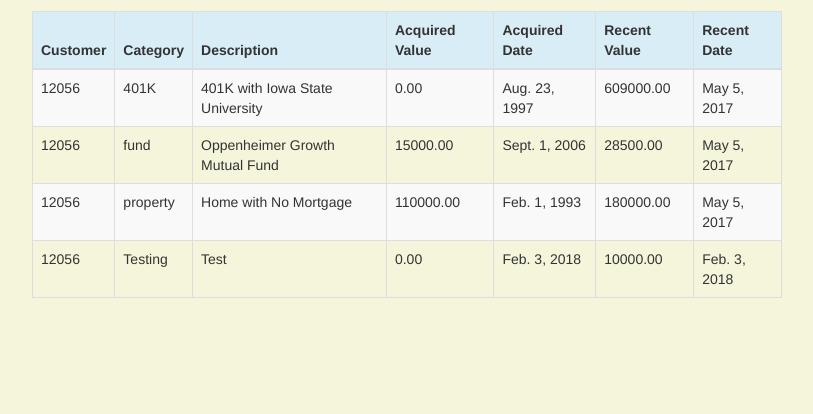
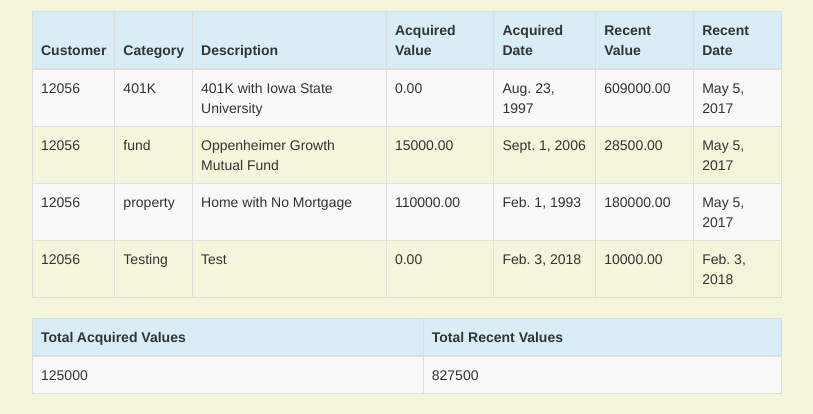
Before and after one commit to caadler/efsblog2, a Django app: page /customer/1/portfolio/ in a window 1280 px wide. Shown: the part 466-880 px from the top of the page, without its empty margins (38-851 px from the left). Before the commit the page ends 764 px from the top, so only its background shows below. Run offline with Django 3.2, Linux system fonts and the light colour scheme; a user stored in the database is signed in; data comes from the database, SQL or seed files in the repository; both versions use the stored data as it was after the commit; some libraries are stand-ins or nearby versions.

Commit message:
Added aggregate table to portfolio

```diff
--- a/portfolio/templates/portfolio/portfolio.html
+++ b/portfolio/templates/portfolio/portfolio.html
@@ -103,6 +103,27 @@
         </table>
     </div>
 
+<div>
+
+    <table class="table table-striped table-bordered table-hover">
+        <thead>
+        <tr class="bg-info">
+
+            <th>Total Acquired Values</th>
+            <th>Total Recent Values</th>
+        </tr>
+        </thead>
+        <tbody>
+
+            <tr>
+                <td>{{ sum_acquired_value.acquired_value__sum }}</td>
+                <td>{{ sum_recent_value.recent_value__sum }}</td>
+
+            </tr>
+
+        </tbody>
+    </table>
+</div>
 
 
 
--- a/portfolio/views.py
+++ b/portfolio/views.py
@@ -170,8 +170,9 @@ def portfolio(request,pk):
    investments =Investment.objects.filter(customer=pk)
    stocks = Stock.objects.filter(customer=pk)
    sum_acquired_value = Investment.objects.filter(customer=pk).aggregate(Sum('acquired_value'))
-
+   sum_recent_value = Investment.objects.filter(customer=pk).aggregate(Sum('recent_value'))
 
    return render(request, 'portfolio/portfolio.html', {'customers': customers, 'investments': investments,
                                                       'stocks': stocks,
-                                                      'sum_acquired_value': sum_acquired_value,})
+                                                      'sum_acquired_value': sum_acquired_value,
+                                                       'sum_recent_value': sum_recent_value})
```
Also changed, not shown: db.sqlite3.
